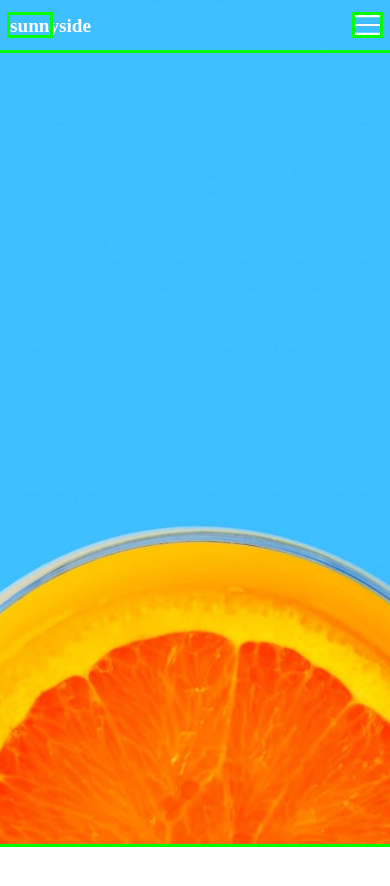
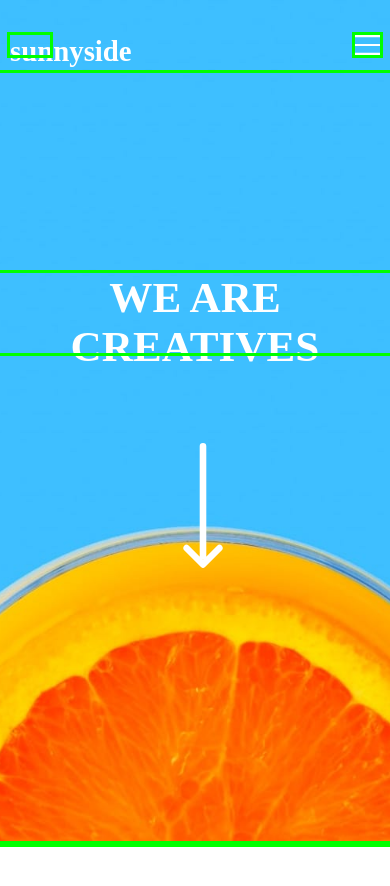
Before and after one commit to TippingTheIceBerg/sunnySideAgency, a plain HTML site: page index.html in a window 390 px wide. Shown: the top 886 px of the page. Drawn offline with Linux system fonts and the light colour scheme.

Commit message:
added arrow and hamburger for mobile

```diff
--- a/index.html
+++ b/index.html
@@ -20,6 +20,9 @@
         <img src="./images/icon-hamburger.svg" alt="">
       </nav>
     </section>
+    <section class="header__direction">
+      <h1>WE ARE CREATIVES</h1>
+    </section>
   </header>
   <main>
 
--- a/style.css
+++ b/style.css
@@ -8,8 +8,6 @@
 }
 .header{
     background: url(./images/mobile/image-header.jpg) center/cover;
-    position: absolute;
-
 }
 .header__logoAndNav{
     display: flex;
@@ -17,6 +15,7 @@
     text-align: center;
     align-items: center;
     height: 50px;
+    padding-top:20px;
 
 }
 
@@ -26,7 +25,7 @@
     margin-left: 10px;;
     font-weight: 900;
     text-decoration: none;
-    font-size: 1.2em;
+    font-size: 1.8em;
     color: white;
 }
 .header__burger{
@@ -35,3 +34,24 @@
     margin-right: 10px;
 
 }
+.header__direction{
+    position: relative;
+    height: 80px;
+    color: white;
+    font-weight: 800;
+    line-break: auto;
+    font-size: 1.8em;
+    top: 24%;
+    text-align: center;
+}
+
+.header__direction::after{
+    transform: scale(1.1);
+    content: url(./images/icon-arrow-down.svg);
+    height: 200px;
+    position: absolute;
+    margin-left: -10px;
+    top:180px;
+
+
+}
```
